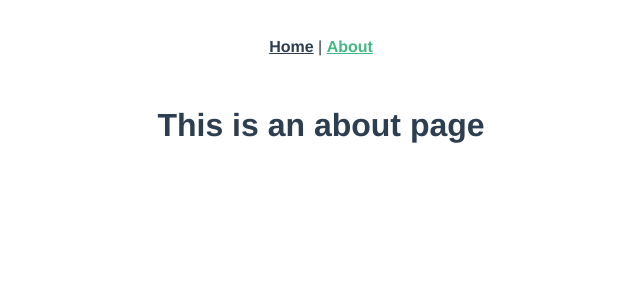
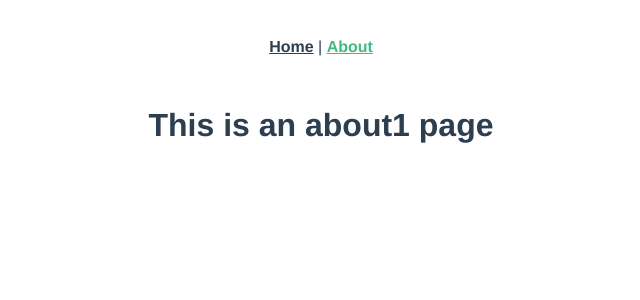
Before and after one commit to Psicodelico/gvue, a Vue app: page /#/about in a window 1280 px wide. Shown: the top 300 px of the page, without its empty margins (319-959 px from the left). Built offline with nearby package versions, Linux system fonts and the light colour scheme.

Commit message:
声明式渲染

```diff
--- a/src/views/About.vue
+++ b/src/views/About.vue
@@ -1,5 +1,13 @@
 <template>
     <div class="about">
-        <h1>This is an about page</h1>
+        <h1>This is an {{about}} page</h1>
     </div>
 </template>
+
+<script>
+export default {
+    data: () => ({
+        about: "about1"
+    })
+};
+</script>
--- a/src/views/Home.vue
+++ b/src/views/Home.vue
@@ -1,7 +1,7 @@
 <template>
     <div class="home">
-        <img alt="Vue logo" src="../assets/logo.png">
-        <HelloWorld msg="Welcome to Your Vue.js App"/>
+        <img alt="Vue logo" src="../assets/logo.png" />
+        <HelloWorld msg="Welcome to Your Vue.js App" />
         {{aaa}}
     </div>
 </template>
```
